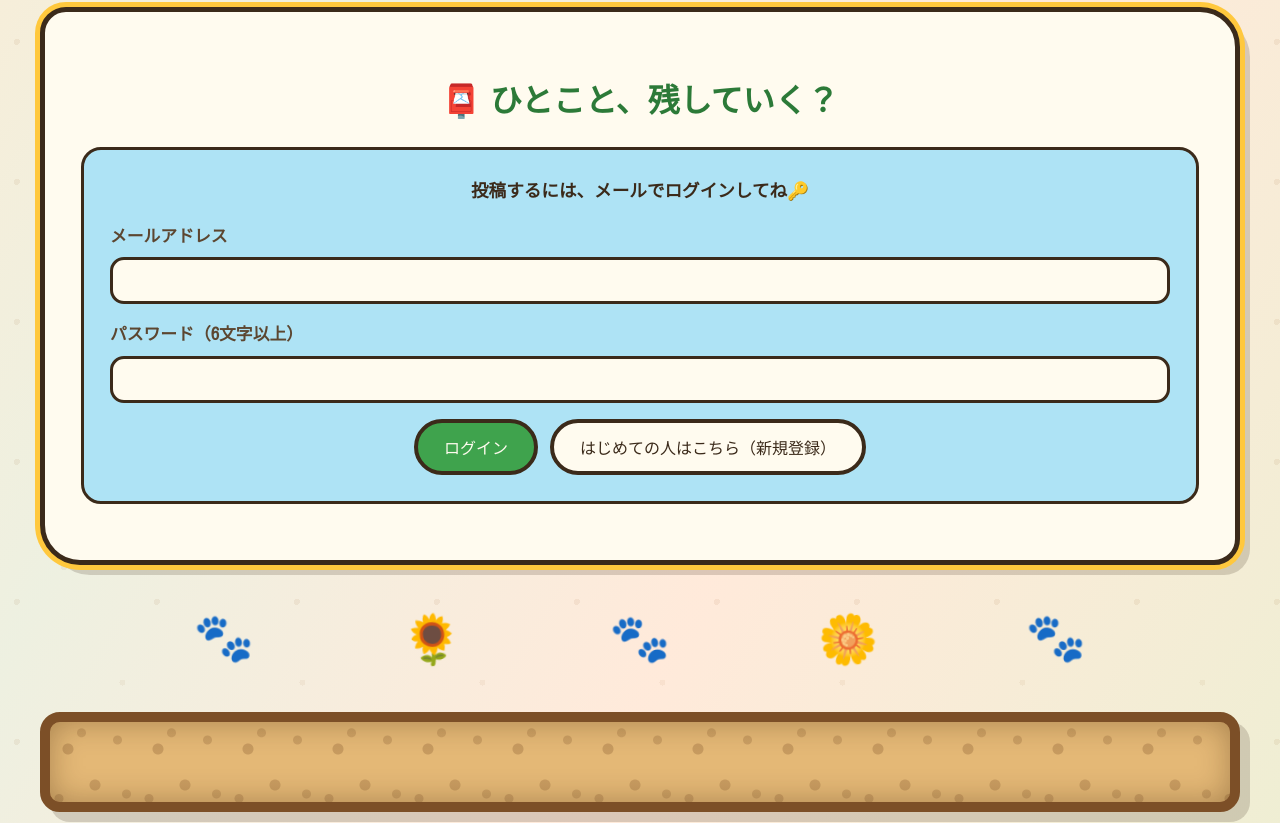
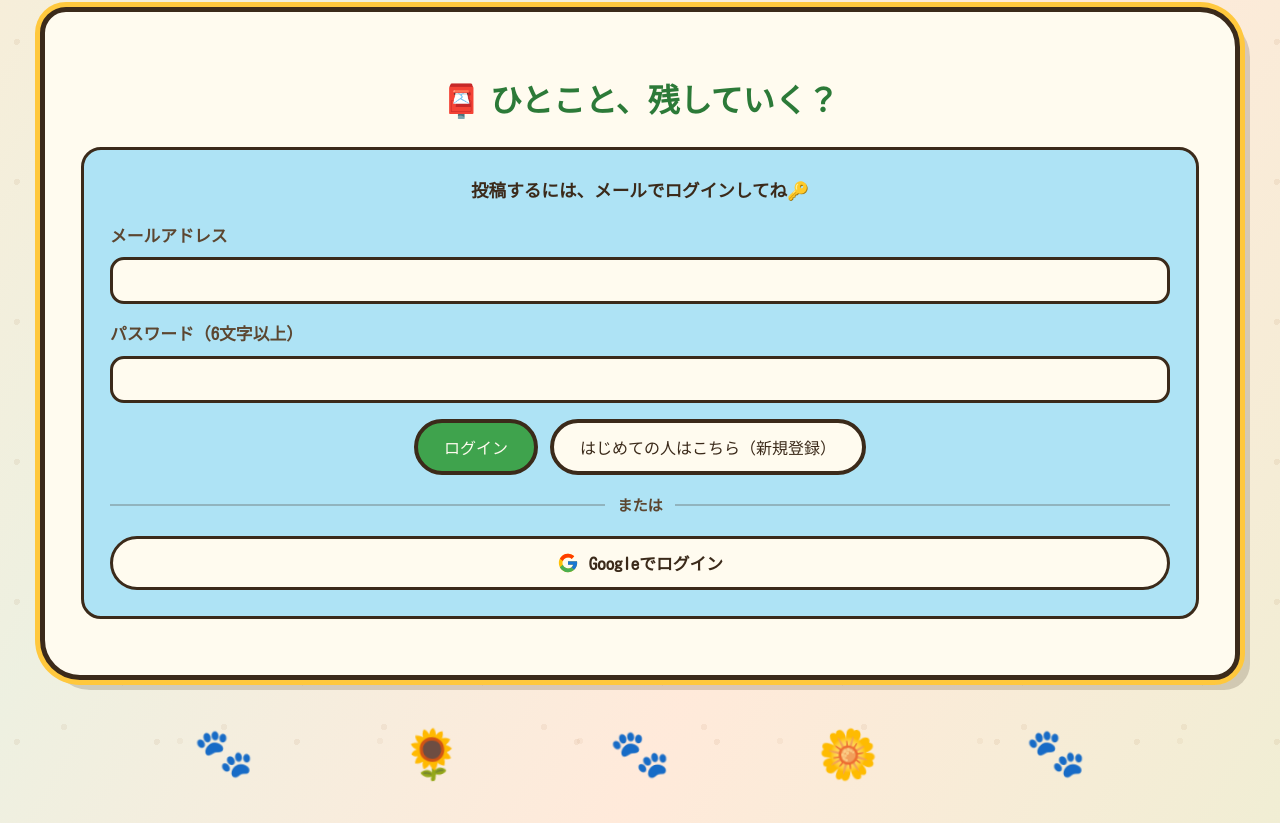
Before and after one commit to Michukyr2/zoo-bulletin-board, a plain HTML site: page index.html in a window 1280 px wide. Shown: the part 689-1512 px from the top of the page. Drawn offline with nearby package versions, Linux system fonts and the light colour scheme; no server answers; a web font is replaced by a local one.

Commit message:
Add Google OAuth sign-in option

```diff
--- a/index.html
+++ b/index.html
@@ -297,6 +297,47 @@
   #signInBtn:hover, #signUpBtn:hover{ transform: translateY(2px); }
   #signInBtn:disabled, #signUpBtn:disabled{ opacity: .6; cursor: default; transform: none; }
 
+  .auth-divider{
+    display: flex;
+    align-items: center;
+    gap: 12px;
+    margin: 18px 0;
+    color: var(--ink-soft);
+    font-weight: bold;
+    font-size: .95rem;
+  }
+  .auth-divider::before, .auth-divider::after{
+    content: "";
+    flex: 1;
+    height: 2px;
+    background: rgba(59,42,26,0.25);
+  }
+
+  #googleSignInBtn{
+    display: flex;
+    align-items: center;
+    justify-content: center;
+    gap: 10px;
+    width: 100%;
+    font-family: "Kosugi Maru", sans-serif;
+    font-weight: bold;
+    font-size: 1.05rem;
+    color: var(--ink);
+    background: var(--white);
+    border: 3px solid var(--ink);
+    border-radius: 999px;
+    padding: 12px 20px;
+    cursor: pointer;
+    transition: transform .1s ease, box-shadow .1s ease;
+  }
+  #googleSignInBtn:hover{ transform: translateY(2px); }
+  #googleSignInBtn:disabled{ opacity: .6; cursor: default; transform: none; }
+  #googleSignInBtn .g-icon{
+    width: 22px;
+    height: 22px;
+    flex: 0 0 auto;
+  }
+
   .picker-label{
     display: block;
     font-weight: bold;
@@ -516,6 +557,18 @@
         </div>
         <p class="status" id="authStatus" role="status" hidden></p>
       </form>
+
+      <div class="auth-divider">または</div>
+
+      <button type="button" id="googleSignInBtn">
+        <svg class="g-icon" viewBox="0 0 48 48" aria-hidden="true">
+          <path fill="#FFC107" d="M43.611,20.083H42V20H24v8h11.303c-1.649,4.657-6.08,8-11.303,8c-6.627,0-12-5.373-12-12s5.373-12,12-12c3.059,0,5.842,1.154,7.961,3.039l5.657-5.657C34.046,6.053,29.268,4,24,4C12.955,4,4,12.955,4,24s8.955,20,20,20s20-8.955,20-20C44,22.659,43.862,21.35,43.611,20.083z"/>
+          <path fill="#FF3D00" d="M6.306,14.691l6.571,4.819C14.655,15.108,18.961,12,24,12c3.059,0,5.842,1.154,7.961,3.039l5.657-5.657C34.046,6.053,29.268,4,24,4C16.318,4,9.656,8.337,6.306,14.691z"/>
+          <path fill="#4CAF50" d="M24,44c5.166,0,9.86-1.977,13.409-5.192l-6.19-5.238C29.211,35.091,26.715,36,24,36c-5.202,0-9.619-3.317-11.283-7.946l-6.522,5.025C9.505,39.556,16.227,44,24,44z"/>
+          <path fill="#1976D2" d="M43.611,20.083H42V20H24v8h11.303c-0.792,2.237-2.231,4.166-4.087,5.571c0.001-0.001,0.002-0.001,0.003-0.002l6.19,5.238C36.971,39.205,44,34,44,24C44,22.659,43.862,21.35,43.611,20.083z"/>
+        </svg>
+        Googleでログイン
+      </button>
     </div>
 
     <form id="postForm">
@@ -609,6 +662,7 @@
   var authStatus = document.getElementById("authStatus");
   var signInBtn = document.getElementById("signInBtn");
   var signUpBtn = document.getElementById("signUpBtn");
+  var googleSignInBtn = document.getElementById("googleSignInBtn");
 
   var selectedAnimal = ANIMALS[0].emoji;
   var supabaseClient = null;
@@ -819,6 +873,22 @@
     supabaseClient.auth.signOut();
   });
 
+  googleSignInBtn.addEventListener("click", function(){
+    if (!supabaseClient) return;
+    googleSignInBtn.disabled = true;
+    supabaseClient.auth.signInWithOAuth({
+      provider: "google",
+      options: { redirectTo: window.location.origin + window.location.pathname }
+    }).then(function(res){
+      if (res.error){
+        console.error("google sign in failed", res.error);
+        showAuthStatus("Googleログインを開始できなかったよ：" + (res.error.message || ""));
+        googleSignInBtn.disabled = false;
+      }
+      // エラーが無ければこの後Googleのログイン画面へ遷移するので、ここでは何もしない。
+    });
+  });
+
   function supabaseConfigured(){
     return SUPABASE_URL && SUPABASE_ANON_KEY &&
       SUPABASE_URL.indexOf("YOUR_") !== 0 &&
```
